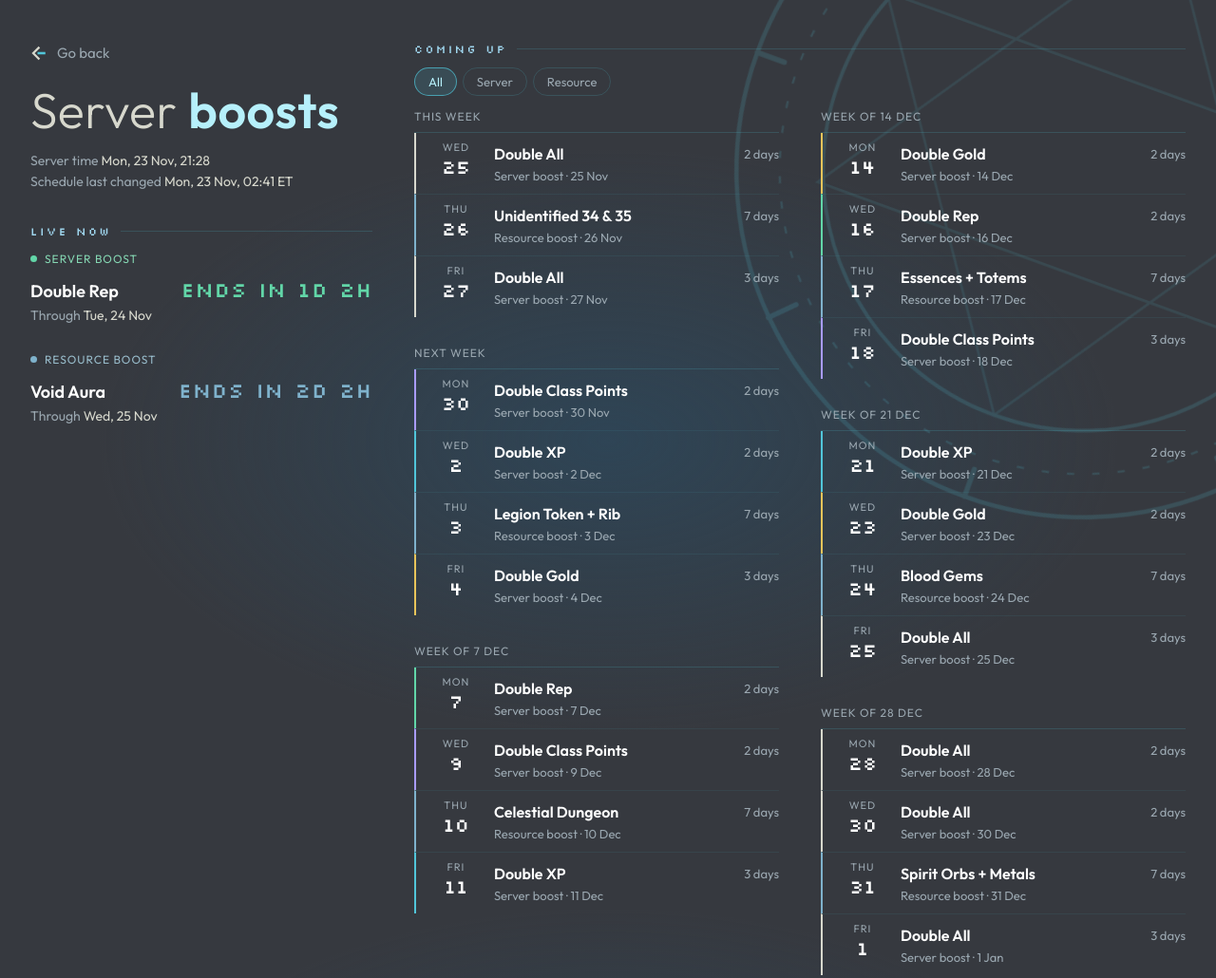
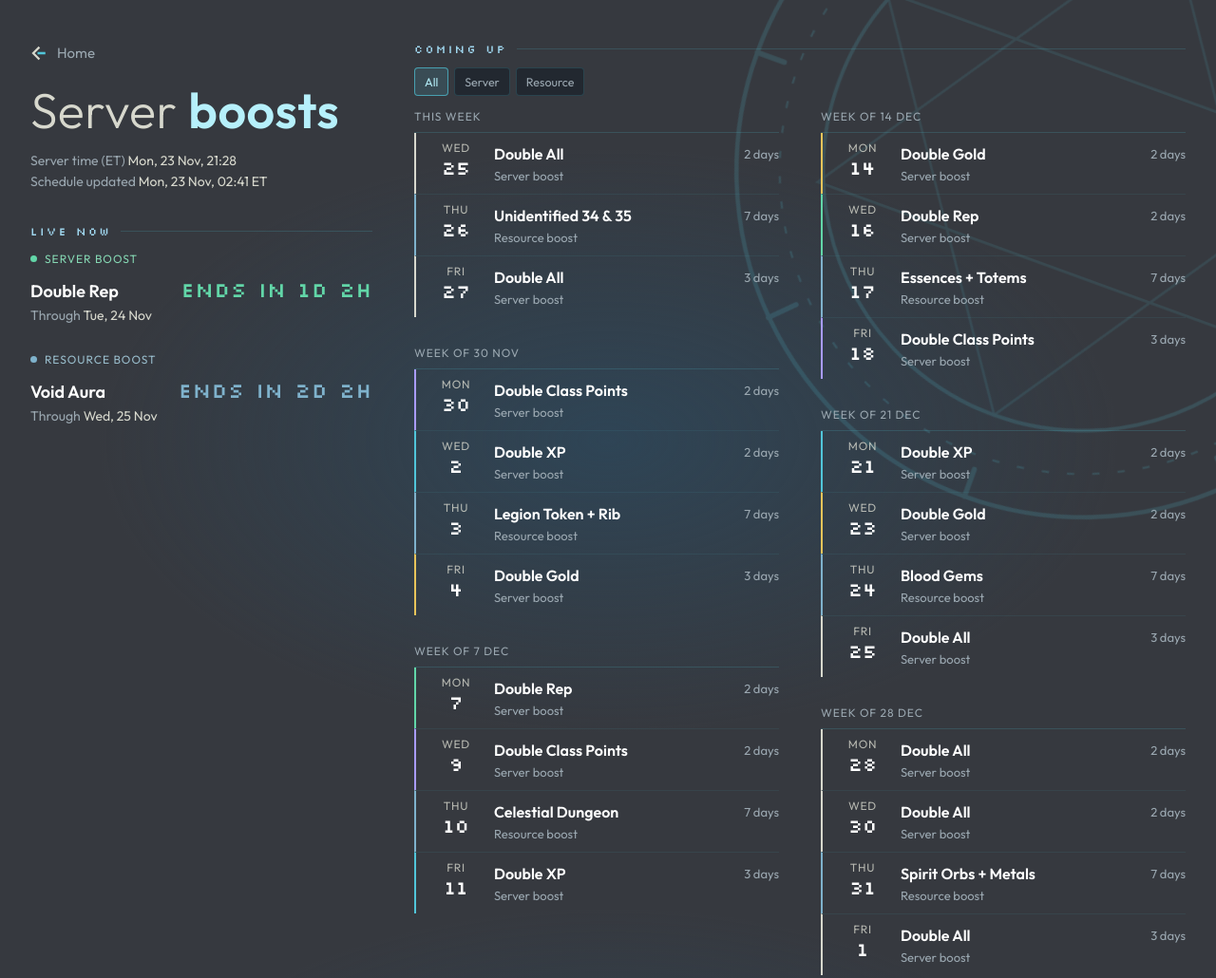
Before and after one commit to icefritz/icefritz.me, a plain HTML site: page boosts/index.html in a window 1280 px wide. Shown: the top 1030 px of the page at 95% size. Drawn offline with Linux system fonts and the light colour scheme.

Commit message:
Boosts: implement ui-refine-boosts-2
- Filters match the checklist chips (4px corners, same padding and fill)
- Rows show the kind only, and only under All; the date stays in the left block
- Empty state names the filter and offers Show all
- Header shows the time zone; "Go back" becomes "Home"
- Weekday labels 12px and brighter
- Week headings use dates; This week only for the current week
- Record the change, its screenshots and design rules

Co-Authored-By: Claude Haiku 5.5 <noreply@anthropic.com>

```diff
--- a/boosts/index.html
+++ b/boosts/index.html
@@ -49,7 +49,7 @@ section{margin-bottom:38px}
 .badge.sm img{width:24px}
 
 .filters{display:flex;gap:6px;margin:-2px 0 14px;flex-wrap:wrap}
-.filters button{font:inherit;font-size:13px;color:var(--muted);background:transparent;border:1px solid var(--edge);border-radius:999px;padding:6px 14px;cursor:pointer;transition:color .15s,border-color .15s,background .15s}
+.filters button{font:inherit;font-size:12.5px;color:var(--muted);background:rgba(13,21,32,.45);border:1px solid var(--edge);border-radius:4px;padding:6px 10px;cursor:pointer;transition:color .15s,border-color .15s,background .15s}
 .filters button:hover{color:var(--frost)}
 .filters button[aria-pressed="true"]{color:var(--ice-hi);background:color-mix(in srgb,var(--ice) 14%,transparent);border-color:color-mix(in srgb,var(--ice) 70%,transparent)}
 
@@ -59,7 +59,7 @@ section{margin-bottom:38px}
 .week{margin:0;font-weight:400;padding:0 0 9px;font-size:12px;letter-spacing:.08em;text-transform:uppercase;color:var(--muted);border-bottom:1px solid var(--edge)}
 .item{display:grid;grid-template-columns:52px 1fr auto;align-items:start;gap:14px;padding:10px 0 10px 16px;border-left:2px solid var(--k);border-top:1px solid rgba(81,197,217,.08)}
 .date{text-align:center;line-height:1}
-.date .dow{display:block;font-size:11px;letter-spacing:.1em;text-transform:uppercase;color:var(--muted)}
+.date .dow{display:block;font-size:12px;letter-spacing:.06em;text-transform:uppercase;color:var(--frost);opacity:.8}
 .date .day{display:block;margin-top:4px;font-family:"Silkscreen",monospace;font-size:20px;color:#fff}
 .item .what{min-width:0}
 .item .what b{display:block;font-weight:600;color:#fff;overflow-wrap:anywhere;line-height:24px}
@@ -99,7 +99,7 @@ section{margin-bottom:38px}
 <div class="wrap">
   <aside class="side">
   <header>
-    <a class="back" href="/"><svg viewBox="0 0 24 24" aria-hidden="true"><path class="chev" d="M11.5 4.5 4 12l7.5 7.5" fill="none" stroke-width="3" stroke-linecap="square"/><rect class="dash" x="10" y="10.3" width="11" height="3.4"/></svg>Go back</a>
+    <a class="back" href="/"><svg viewBox="0 0 24 24" aria-hidden="true"><path class="chev" d="M11.5 4.5 4 12l7.5 7.5" fill="none" stroke-width="3" stroke-linecap="square"/><rect class="dash" x="10" y="10.3" width="11" height="3.4"/></svg>Home</a>
     <h1>Server <span class="glow">boosts</span></h1>
     <p class="sub" id="sub">Loading the boost calendar&hellip;</p>
   </header>
@@ -200,7 +200,6 @@ section{margin-bottom:38px}
     var thisMon = new Date(t); thisMon.setDate(thisMon.getDate() - ((thisMon.getDay() + 6) % 7));
     var w = days(thisMon, mon) / 7;
     if (w === 0) return "This week";
-    if (w === 1) return "Next week";
     return "Week of " + fmt(mon, { day: "numeric", month: "short" });
   }
 
@@ -221,13 +220,17 @@ section{margin-bottom:38px}
       html += '<li class="item" style="--k:var(--k-' + b.kind + ')">' +
         '<span class="date"><span class="dow">' + fmt(s, { weekday: "short" }) + '</span><span class="day">' + s.getDate() + "</span></span>" +
         '<span class="what"><b>' + esc(title(b)) + "</b>" +
-        "<span>" + (b.group === "core" ? "Server boost" : "Resource boost") + " · " + fmt(s, { day: "numeric", month: "short" }) + "</span></span>" +
+        (filter === "all" ? "<span>" + (b.group === "core" ? "Server boost" : "Resource boost") + "</span>" : "") + "</span>" +
         '<span class="len">' + len + (len === 1 ? " day" : " days") + "</span></li>";
     });
     if (html) html += "</ol></li>";
-    document.getElementById("list").innerHTML = html || '<li class="wk"><p class="empty">Nothing on the calendar yet.</p></li>';
+    var kindWord = filter === "core" ? "server " : filter === "resource" ? "resource " : "";
+    document.getElementById("list").innerHTML = html || '<li class="wk"><p class="empty">No ' + kindWord + 'boosts scheduled. <button type="button" class="showall" data-f="all">Show all</button></p></li>';
   }
 
+  document.getElementById("list").addEventListener("click", function (e) {
+    if (e.target.closest(".showall")) document.querySelector('.filters button[data-f="all"]').click();
+  });
   document.querySelectorAll(".filters button").forEach(function (btn) {
     btn.addEventListener("click", function () {
       filter = btn.dataset.f;
@@ -241,8 +244,8 @@ section{margin-bottom:38px}
     .then(function (j) {
       data = j.boosts.slice().sort(function (a, b) { return a.start < b.start ? -1 : a.start > b.start ? 1 : 0; });
       var up = new Date(j.updated);
-      document.getElementById("sub").innerHTML = "Server time <b id='clock'></b>" +
-        "<br>Schedule last changed <time datetime='" + j.updated + "'>" + serverClock(up) + " ET</time>";
+      document.getElementById("sub").innerHTML = "Server time (ET) <b id='clock'></b>" +
+        "<br>Schedule updated <time datetime='" + j.updated + "'>" + serverClock(up) + " ET</time>";
       render();
 
       // keep the clock, countdowns and server-day rollover live
```
Also changed, not shown: docs/ui-reviews/ui-refine-boosts-2/screenshots/before-boosts-all-desktop.png (added), docs/ui-reviews/ui-refine-boosts-2/screenshots/before-boosts-all-mobile-full.png (added), docs/ui-reviews/ui-refine-boosts-2/screenshots/before-boosts-all-mobile-sm.png (added), docs/ui-reviews/ui-refine-boosts-2/screenshots/before-boosts-all-mobile.png (added), docs/ui-reviews/ui-refine-boosts-2/screenshots/before-boosts-server-desktop-full.png (added), docs/ui-reviews/ui-refine-boosts-2/screenshots/before-boosts-server-desktop.png (added), docs/ui-reviews/ui-refine-boosts-2/screenshots/before-boosts-server-mobile-full.png (added), docs/ui-reviews/ui-refine-boosts-2/screenshots/before-boosts-server-mobile-sm-full.png (added), docs/ui-reviews/ui-refine-boosts-2/screenshots/before-boosts-server-mobile-sm.png (added), docs/ui-reviews/ui-refine-boosts-2/screenshots/before-boosts-server-mobile.png (added), 3 other files.
